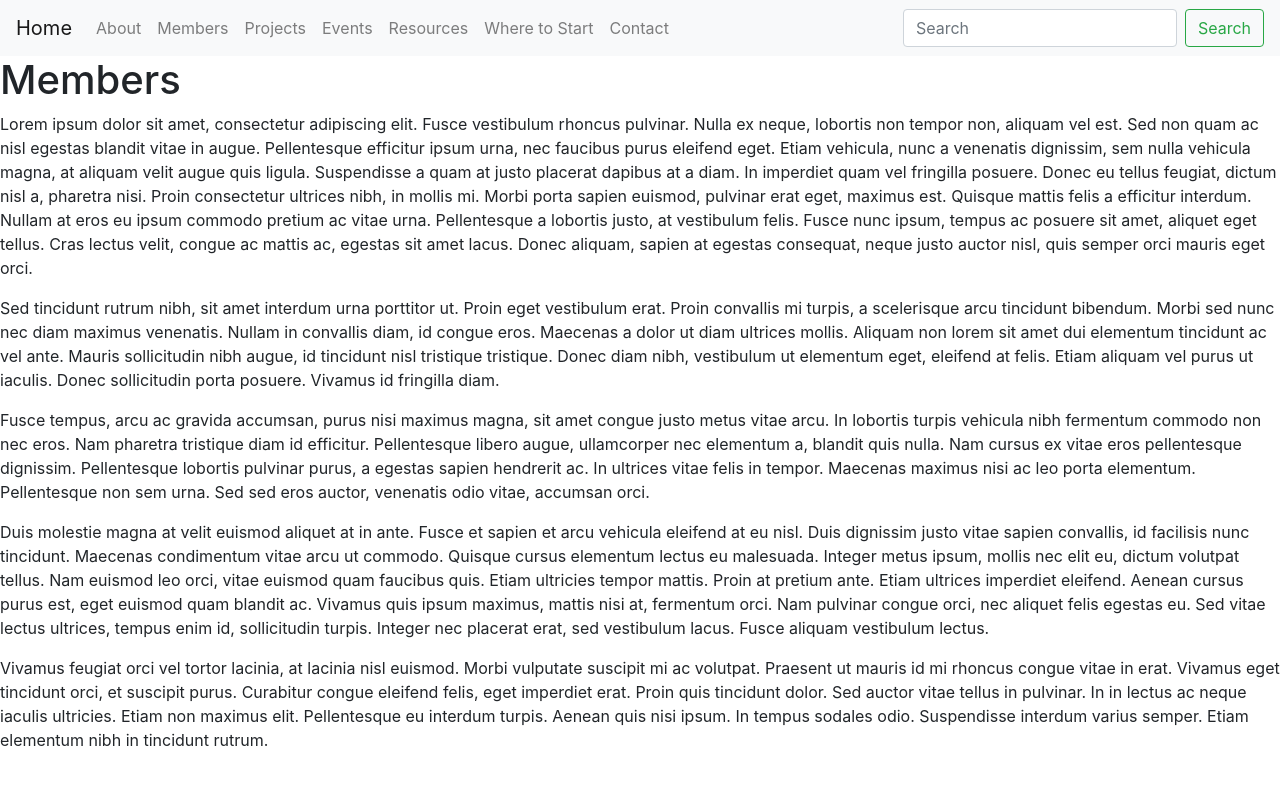
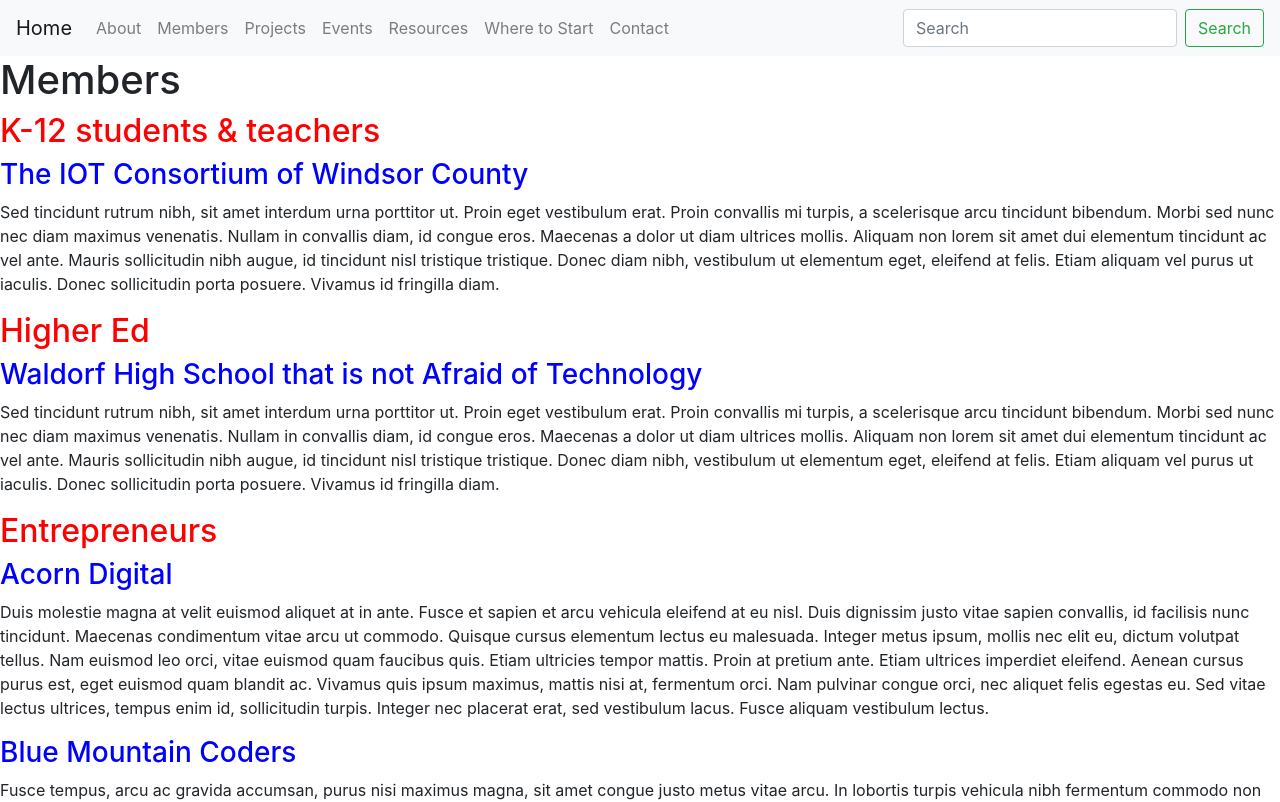
Before and after one commit to rookervt/learn-ng-routing, an Angular app: page /members in a window 1280 px wide. Shown: the top 802 px of the page. Built offline with nearby package versions, Linux system fonts and the light colour scheme.

Commit message:
Add sub-heads to content to reflect categories.

```diff
--- a/src/app/about/about.component.html
+++ b/src/app/about/about.component.html
@@ -1,4 +1,22 @@
 <h1>About</h1>
+
+<h2 style="color:red;">Mission/Vision</h2>
+<p>
+Sed tincidunt rutrum nibh, sit amet interdum urna porttitor ut. Proin eget vestibulum erat. Proin convallis mi turpis, a scelerisque arcu tincidunt bibendum. Morbi sed nunc nec diam maximus venenatis. Nullam in convallis diam, id congue eros. Maecenas a dolor ut diam ultrices mollis. Aliquam non lorem sit amet dui elementum tincidunt ac vel ante. Mauris sollicitudin nibh augue, id tincidunt nisl tristique tristique. Donec diam nibh, vestibulum ut elementum eget, eleifend at felis. Etiam aliquam vel purus ut iaculis. Donec sollicitudin porta posuere. Vivamus id fringilla diam.
+</p>
+<h2 style="color:red;">Members</h2>
+<p>
+Fusce tempus, arcu ac gravida accumsan, purus nisi maximus magna, sit amet congue justo metus vitae arcu. In lobortis turpis vehicula nibh fermentum commodo non nec eros. Nam pharetra tristique diam id efficitur. Pellentesque libero augue, ullamcorper nec elementum a, blandit quis nulla. Nam cursus ex vitae eros pellentesque dignissim. Pellentesque lobortis pulvinar purus, a egestas sapien hendrerit ac. In ultrices vitae felis in tempor. Maecenas maximus nisi ac leo porta elementum. Pellentesque non sem urna. Sed sed eros auctor, venenatis odio vitae, accumsan orci.
+</p><h2 style="color:red;">The Team</h2>
+<p>
+Duis molestie magna at velit euismod aliquet at in ante. Fusce et sapien et arcu vehicula eleifend at eu nisl. Duis dignissim justo vitae sapien convallis, id facilisis nunc tincidunt. Maecenas condimentum vitae arcu ut commodo. Quisque cursus elementum lectus eu malesuada. Integer metus ipsum, mollis nec elit eu, dictum volutpat tellus. Nam euismod leo orci, vitae euismod quam faucibus quis. Etiam ultricies tempor mattis. Proin at pretium ante. Etiam ultrices imperdiet eleifend. Aenean cursus purus est, eget euismod quam blandit ac. Vivamus quis ipsum maximus, mattis nisi at, fermentum orci. Nam pulvinar congue orci, nec aliquet felis egestas eu. Sed vitae lectus ultrices, tempus enim id, sollicitudin turpis. Integer nec placerat erat, sed vestibulum lacus. Fusce aliquam vestibulum lectus.
+</p>
+<ul>
+  <li>Person 1</li>
+  <li>Person 2</li>
+  <li>Person 3</li>
+</ul>
+
 <p>
   Site created by Nelson Rooker to get accustomed to working with Bootstrap and the Angular 6 Routing Module.
 </p>
--- a/src/app/events/events.component.html
+++ b/src/app/events/events.component.html
@@ -1,4 +1,5 @@
 <h1>Events</h1>
+<h2 style="color:red;">Annual Conference</h2>
 <p>
   Lorem ipsum dolor sit amet, consectetur adipiscing elit. Fusce vestibulum rhoncus pulvinar. Nulla ex neque, lobortis non tempor non, aliquam vel est. Sed non quam ac nisl egestas blandit vitae in augue. Pellentesque efficitur ipsum urna, nec faucibus purus eleifend eget. Etiam vehicula, nunc a venenatis dignissim, sem nulla vehicula magna, at aliquam velit augue quis ligula. Suspendisse a quam at justo placerat dapibus at a diam. In imperdiet quam vel fringilla posuere. Donec eu tellus feugiat, dictum nisl a, pharetra nisi. Proin consectetur ultrices nibh, in mollis mi. Morbi porta sapien euismod, pulvinar erat eget, maximus est. Quisque mattis felis a efficitur interdum. Nullam at eros eu ipsum commodo pretium ac vitae urna. Pellentesque a lobortis justo, at vestibulum felis. Fusce nunc ipsum, tempus ac posuere sit amet, aliquet eget tellus. Cras lectus velit, congue ac mattis ac, egestas sit amet lacus. Donec aliquam, sapien at egestas consequat, neque justo auctor nisl, quis semper orci mauris eget orci.
 </p>
--- a/src/app/members/members.component.html
+++ b/src/app/members/members.component.html
@@ -1,16 +1,25 @@
 <h1>Members</h1>
-<p>
-  Lorem ipsum dolor sit amet, consectetur adipiscing elit. Fusce vestibulum rhoncus pulvinar. Nulla ex neque, lobortis non tempor non, aliquam vel est. Sed non quam ac nisl egestas blandit vitae in augue. Pellentesque efficitur ipsum urna, nec faucibus purus eleifend eget. Etiam vehicula, nunc a venenatis dignissim, sem nulla vehicula magna, at aliquam velit augue quis ligula. Suspendisse a quam at justo placerat dapibus at a diam. In imperdiet quam vel fringilla posuere. Donec eu tellus feugiat, dictum nisl a, pharetra nisi. Proin consectetur ultrices nibh, in mollis mi. Morbi porta sapien euismod, pulvinar erat eget, maximus est. Quisque mattis felis a efficitur interdum. Nullam at eros eu ipsum commodo pretium ac vitae urna. Pellentesque a lobortis justo, at vestibulum felis. Fusce nunc ipsum, tempus ac posuere sit amet, aliquet eget tellus. Cras lectus velit, congue ac mattis ac, egestas sit amet lacus. Donec aliquam, sapien at egestas consequat, neque justo auctor nisl, quis semper orci mauris eget orci.
-</p>
+<h2 style="color:red;">K-12 students &amp; teachers</h2>
+  <h3 style="color:blue;">The IOT Consortium of Windsor County</h3>
   <p>
   Sed tincidunt rutrum nibh, sit amet interdum urna porttitor ut. Proin eget vestibulum erat. Proin convallis mi turpis, a scelerisque arcu tincidunt bibendum. Morbi sed nunc nec diam maximus venenatis. Nullam in convallis diam, id congue eros. Maecenas a dolor ut diam ultrices mollis. Aliquam non lorem sit amet dui elementum tincidunt ac vel ante. Mauris sollicitudin nibh augue, id tincidunt nisl tristique tristique. Donec diam nibh, vestibulum ut elementum eget, eleifend at felis. Etiam aliquam vel purus ut iaculis. Donec sollicitudin porta posuere. Vivamus id fringilla diam.
   </p>
+<h2 style="color:red;">Higher Ed</h2>
+  <h3 style="color:blue;">Waldorf High School that is not Afraid of Technology</h3>
+  <p>
+  Sed tincidunt rutrum nibh, sit amet interdum urna porttitor ut. Proin eget vestibulum erat. Proin convallis mi turpis, a scelerisque arcu tincidunt bibendum. Morbi sed nunc nec diam maximus venenatis. Nullam in convallis diam, id congue eros. Maecenas a dolor ut diam ultrices mollis. Aliquam non lorem sit amet dui elementum tincidunt ac vel ante. Mauris sollicitudin nibh augue, id tincidunt nisl tristique tristique. Donec diam nibh, vestibulum ut elementum eget, eleifend at felis. Etiam aliquam vel purus ut iaculis. Donec sollicitudin porta posuere. Vivamus id fringilla diam.
+  </p>
+<h2 style="color:red;">Entrepreneurs</h2>
+  <h3 style="color:blue;">Acorn Digital</h3>
+  <p>
+  Duis molestie magna at velit euismod aliquet at in ante. Fusce et sapien et arcu vehicula eleifend at eu nisl. Duis dignissim justo vitae sapien convallis, id facilisis nunc tincidunt. Maecenas condimentum vitae arcu ut commodo. Quisque cursus elementum lectus eu malesuada. Integer metus ipsum, mollis nec elit eu, dictum volutpat tellus. Nam euismod leo orci, vitae euismod quam faucibus quis. Etiam ultricies tempor mattis. Proin at pretium ante. Etiam ultrices imperdiet eleifend. Aenean cursus purus est, eget euismod quam blandit ac. Vivamus quis ipsum maximus, mattis nisi at, fermentum orci. Nam pulvinar congue orci, nec aliquet felis egestas eu. Sed vitae lectus ultrices, tempus enim id, sollicitudin turpis. Integer nec placerat erat, sed vestibulum lacus. Fusce aliquam vestibulum lectus.
+  </p>
+  <h3 style="color:blue;">Blue Mountain Coders</h3>
   <p>
   Fusce tempus, arcu ac gravida accumsan, purus nisi maximus magna, sit amet congue justo metus vitae arcu. In lobortis turpis vehicula nibh fermentum commodo non nec eros. Nam pharetra tristique diam id efficitur. Pellentesque libero augue, ullamcorper nec elementum a, blandit quis nulla. Nam cursus ex vitae eros pellentesque dignissim. Pellentesque lobortis pulvinar purus, a egestas sapien hendrerit ac. In ultrices vitae felis in tempor. Maecenas maximus nisi ac leo porta elementum. Pellentesque non sem urna. Sed sed eros auctor, venenatis odio vitae, accumsan orci.
   </p>
+<h2 style="color:red;">IoT Companies</h2>
+<h3 style="color:blue;">A Really Big Company That Starts with <b>M</b></h3>
   <p>
-Duis molestie magna at velit euismod aliquet at in ante. Fusce et sapien et arcu vehicula eleifend at eu nisl. Duis dignissim justo vitae sapien convallis, id facilisis nunc tincidunt. Maecenas condimentum vitae arcu ut commodo. Quisque cursus elementum lectus eu malesuada. Integer metus ipsum, mollis nec elit eu, dictum volutpat tellus. Nam euismod leo orci, vitae euismod quam faucibus quis. Etiam ultricies tempor mattis. Proin at pretium ante. Etiam ultrices imperdiet eleifend. Aenean cursus purus est, eget euismod quam blandit ac. Vivamus quis ipsum maximus, mattis nisi at, fermentum orci. Nam pulvinar congue orci, nec aliquet felis egestas eu. Sed vitae lectus ultrices, tempus enim id, sollicitudin turpis. Integer nec placerat erat, sed vestibulum lacus. Fusce aliquam vestibulum lectus.
+  Fusce tempus, arcu ac gravida accumsan, purus nisi maximus magna, sit amet congue justo metus vitae arcu. In lobortis turpis vehicula nibh fermentum commodo non nec eros. Nam pharetra tristique diam id efficitur. Pellentesque libero augue, ullamcorper nec elementum a, blandit quis nulla. Nam cursus ex vitae eros pellentesque dignissim. Pellentesque lobortis pulvinar purus, a egestas sapien hendrerit ac. In ultrices vitae felis in tempor. Maecenas maximus nisi ac leo porta elementum. Pellentesque non sem urna. Sed sed eros auctor, venenatis odio vitae, accumsan orci.
   </p>
-<p>
-Vivamus feugiat orci vel tortor lacinia, at lacinia nisl euismod. Morbi vulputate suscipit mi ac volutpat. Praesent ut mauris id mi rhoncus congue vitae in erat. Vivamus eget tincidunt orci, et suscipit purus. Curabitur congue eleifend felis, eget imperdiet erat. Proin quis tincidunt dolor. Sed auctor vitae tellus in pulvinar. In in lectus ac neque iaculis ultricies. Etiam non maximus elit. Pellentesque eu interdum turpis. Aenean quis nisi ipsum. In tempus sodales odio. Suspendisse interdum varius semper. Etiam elementum nibh in tincidunt rutrum.
-</p>
--- a/src/app/projects/projects.component.html
+++ b/src/app/projects/projects.component.html
@@ -1,13 +1,17 @@
 <h1>Projects</h1>
+<h2 style="color:red;">Is Mom Okay</h2>
 <p>
   Lorem ipsum dolor sit amet, consectetur adipiscing elit. Fusce vestibulum rhoncus pulvinar. Nulla ex neque, lobortis non tempor non, aliquam vel est. Sed non quam ac nisl egestas blandit vitae in augue. Pellentesque efficitur ipsum urna, nec faucibus purus eleifend eget. Etiam vehicula, nunc a venenatis dignissim, sem nulla vehicula magna, at aliquam velit augue quis ligula. Suspendisse a quam at justo placerat dapibus at a diam. In imperdiet quam vel fringilla posuere. Donec eu tellus feugiat, dictum nisl a, pharetra nisi. Proin consectetur ultrices nibh, in mollis mi. Morbi porta sapien euismod, pulvinar erat eget, maximus est. Quisque mattis felis a efficitur interdum. Nullam at eros eu ipsum commodo pretium ac vitae urna. Pellentesque a lobortis justo, at vestibulum felis. Fusce nunc ipsum, tempus ac posuere sit amet, aliquet eget tellus. Cras lectus velit, congue ac mattis ac, egestas sit amet lacus. Donec aliquam, sapien at egestas consequat, neque justo auctor nisl, quis semper orci mauris eget orci.
 </p>
+<h2 style="color:red;">Beacons of Gondor</h2>
 <p>
 Sed tincidunt rutrum nibh, sit amet interdum urna porttitor ut. Proin eget vestibulum erat. Proin convallis mi turpis, a scelerisque arcu tincidunt bibendum. Morbi sed nunc nec diam maximus venenatis. Nullam in convallis diam, id congue eros. Maecenas a dolor ut diam ultrices mollis. Aliquam non lorem sit amet dui elementum tincidunt ac vel ante. Mauris sollicitudin nibh augue, id tincidunt nisl tristique tristique. Donec diam nibh, vestibulum ut elementum eget, eleifend at felis. Etiam aliquam vel purus ut iaculis. Donec sollicitudin porta posuere. Vivamus id fringilla diam.
 </p>
+<h2 style="color:red;">Here Comes the Sun</h2>
 <p>
 Fusce tempus, arcu ac gravida accumsan, purus nisi maximus magna, sit amet congue justo metus vitae arcu. In lobortis turpis vehicula nibh fermentum commodo non nec eros. Nam pharetra tristique diam id efficitur. Pellentesque libero augue, ullamcorper nec elementum a, blandit quis nulla. Nam cursus ex vitae eros pellentesque dignissim. Pellentesque lobortis pulvinar purus, a egestas sapien hendrerit ac. In ultrices vitae felis in tempor. Maecenas maximus nisi ac leo porta elementum. Pellentesque non sem urna. Sed sed eros auctor, venenatis odio vitae, accumsan orci.
 </p>
+<h2 style="color:red;">Reward Machine</h2>
 <p>
 Duis molestie magna at velit euismod aliquet at in ante. Fusce et sapien et arcu vehicula eleifend at eu nisl. Duis dignissim justo vitae sapien convallis, id facilisis nunc tincidunt. Maecenas condimentum vitae arcu ut commodo. Quisque cursus elementum lectus eu malesuada. Integer metus ipsum, mollis nec elit eu, dictum volutpat tellus. Nam euismod leo orci, vitae euismod quam faucibus quis. Etiam ultricies tempor mattis. Proin at pretium ante. Etiam ultrices imperdiet eleifend. Aenean cursus purus est, eget euismod quam blandit ac. Vivamus quis ipsum maximus, mattis nisi at, fermentum orci. Nam pulvinar congue orci, nec aliquet felis egestas eu. Sed vitae lectus ultrices, tempus enim id, sollicitudin turpis. Integer nec placerat erat, sed vestibulum lacus. Fusce aliquam vestibulum lectus.
 </p>
--- a/src/app/resources/resources.component.html
+++ b/src/app/resources/resources.component.html
@@ -1,16 +1,13 @@
 <h1>Resources</h1>
+<h2 style="color:red;">Curriculum (open source)</h2>
 <p>
   Lorem ipsum dolor sit amet, consectetur adipiscing elit. Fusce vestibulum rhoncus pulvinar. Nulla ex neque, lobortis non tempor non, aliquam vel est. Sed non quam ac nisl egestas blandit vitae in augue. Pellentesque efficitur ipsum urna, nec faucibus purus eleifend eget. Etiam vehicula, nunc a venenatis dignissim, sem nulla vehicula magna, at aliquam velit augue quis ligula. Suspendisse a quam at justo placerat dapibus at a diam. In imperdiet quam vel fringilla posuere. Donec eu tellus feugiat, dictum nisl a, pharetra nisi. Proin consectetur ultrices nibh, in mollis mi. Morbi porta sapien euismod, pulvinar erat eget, maximus est. Quisque mattis felis a efficitur interdum. Nullam at eros eu ipsum commodo pretium ac vitae urna. Pellentesque a lobortis justo, at vestibulum felis. Fusce nunc ipsum, tempus ac posuere sit amet, aliquet eget tellus. Cras lectus velit, congue ac mattis ac, egestas sit amet lacus. Donec aliquam, sapien at egestas consequat, neque justo auctor nisl, quis semper orci mauris eget orci.
 </p>
+<h2 style="color:red;">Capstone Projects (with rubrics)</h2>
 <p>
 Sed tincidunt rutrum nibh, sit amet interdum urna porttitor ut. Proin eget vestibulum erat. Proin convallis mi turpis, a scelerisque arcu tincidunt bibendum. Morbi sed nunc nec diam maximus venenatis. Nullam in convallis diam, id congue eros. Maecenas a dolor ut diam ultrices mollis. Aliquam non lorem sit amet dui elementum tincidunt ac vel ante. Mauris sollicitudin nibh augue, id tincidunt nisl tristique tristique. Donec diam nibh, vestibulum ut elementum eget, eleifend at felis. Etiam aliquam vel purus ut iaculis. Donec sollicitudin porta posuere. Vivamus id fringilla diam.
 </p>
+<h2 style="color:red;">Useful links (adafruit IoT)</h2>
 <p>
 Fusce tempus, arcu ac gravida accumsan, purus nisi maximus magna, sit amet congue justo metus vitae arcu. In lobortis turpis vehicula nibh fermentum commodo non nec eros. Nam pharetra tristique diam id efficitur. Pellentesque libero augue, ullamcorper nec elementum a, blandit quis nulla. Nam cursus ex vitae eros pellentesque dignissim. Pellentesque lobortis pulvinar purus, a egestas sapien hendrerit ac. In ultrices vitae felis in tempor. Maecenas maximus nisi ac leo porta elementum. Pellentesque non sem urna. Sed sed eros auctor, venenatis odio vitae, accumsan orci.
 </p>
-<p>
-Duis molestie magna at velit euismod aliquet at in ante. Fusce et sapien et arcu vehicula eleifend at eu nisl. Duis dignissim justo vitae sapien convallis, id facilisis nunc tincidunt. Maecenas condimentum vitae arcu ut commodo. Quisque cursus elementum lectus eu malesuada. Integer metus ipsum, mollis nec elit eu, dictum volutpat tellus. Nam euismod leo orci, vitae euismod quam faucibus quis. Etiam ultricies tempor mattis. Proin at pretium ante. Etiam ultrices imperdiet eleifend. Aenean cursus purus est, eget euismod quam blandit ac. Vivamus quis ipsum maximus, mattis nisi at, fermentum orci. Nam pulvinar congue orci, nec aliquet felis egestas eu. Sed vitae lectus ultrices, tempus enim id, sollicitudin turpis. Integer nec placerat erat, sed vestibulum lacus. Fusce aliquam vestibulum lectus.
-</p>
-<p>
-Vivamus feugiat orci vel tortor lacinia, at lacinia nisl euismod. Morbi vulputate suscipit mi ac volutpat. Praesent ut mauris id mi rhoncus congue vitae in erat. Vivamus eget tincidunt orci, et suscipit purus. Curabitur congue eleifend felis, eget imperdiet erat. Proin quis tincidunt dolor. Sed auctor vitae tellus in pulvinar. In in lectus ac neque iaculis ultricies. Etiam non maximus elit. Pellentesque eu interdum turpis. Aenean quis nisi ipsum. In tempus sodales odio. Suspendisse interdum varius semper. Etiam elementum nibh in tincidunt rutrum.
-</p>
--- a/src/app/start/start.component.html
+++ b/src/app/start/start.component.html
@@ -1,16 +1,16 @@
 <h1>Where to Start</h1>
+<h2 style="color:red;">Students</h2>
 <p>
   Lorem ipsum dolor sit amet, consectetur adipiscing elit. Fusce vestibulum rhoncus pulvinar. Nulla ex neque, lobortis non tempor non, aliquam vel est. Sed non quam ac nisl egestas blandit vitae in augue. Pellentesque efficitur ipsum urna, nec faucibus purus eleifend eget. Etiam vehicula, nunc a venenatis dignissim, sem nulla vehicula magna, at aliquam velit augue quis ligula. Suspendisse a quam at justo placerat dapibus at a diam. In imperdiet quam vel fringilla posuere. Donec eu tellus feugiat, dictum nisl a, pharetra nisi. Proin consectetur ultrices nibh, in mollis mi. Morbi porta sapien euismod, pulvinar erat eget, maximus est. Quisque mattis felis a efficitur interdum. Nullam at eros eu ipsum commodo pretium ac vitae urna. Pellentesque a lobortis justo, at vestibulum felis. Fusce nunc ipsum, tempus ac posuere sit amet, aliquet eget tellus. Cras lectus velit, congue ac mattis ac, egestas sit amet lacus. Donec aliquam, sapien at egestas consequat, neque justo auctor nisl, quis semper orci mauris eget orci.
 </p>
+<h2 style="color:red;">Teachers &amp; Administrators</h2>
 <p>
 Sed tincidunt rutrum nibh, sit amet interdum urna porttitor ut. Proin eget vestibulum erat. Proin convallis mi turpis, a scelerisque arcu tincidunt bibendum. Morbi sed nunc nec diam maximus venenatis. Nullam in convallis diam, id congue eros. Maecenas a dolor ut diam ultrices mollis. Aliquam non lorem sit amet dui elementum tincidunt ac vel ante. Mauris sollicitudin nibh augue, id tincidunt nisl tristique tristique. Donec diam nibh, vestibulum ut elementum eget, eleifend at felis. Etiam aliquam vel purus ut iaculis. Donec sollicitudin porta posuere. Vivamus id fringilla diam.
 </p>
+<h2 style="color:red;">Entrepreneurs / Career changers</h2>
 <p>
 Fusce tempus, arcu ac gravida accumsan, purus nisi maximus magna, sit amet congue justo metus vitae arcu. In lobortis turpis vehicula nibh fermentum commodo non nec eros. Nam pharetra tristique diam id efficitur. Pellentesque libero augue, ullamcorper nec elementum a, blandit quis nulla. Nam cursus ex vitae eros pellentesque dignissim. Pellentesque lobortis pulvinar purus, a egestas sapien hendrerit ac. In ultrices vitae felis in tempor. Maecenas maximus nisi ac leo porta elementum. Pellentesque non sem urna. Sed sed eros auctor, venenatis odio vitae, accumsan orci.
 </p>
-<p>
+<h2 style="color:red;">IoT businesses</h2><p>
 Duis molestie magna at velit euismod aliquet at in ante. Fusce et sapien et arcu vehicula eleifend at eu nisl. Duis dignissim justo vitae sapien convallis, id facilisis nunc tincidunt. Maecenas condimentum vitae arcu ut commodo. Quisque cursus elementum lectus eu malesuada. Integer metus ipsum, mollis nec elit eu, dictum volutpat tellus. Nam euismod leo orci, vitae euismod quam faucibus quis. Etiam ultricies tempor mattis. Proin at pretium ante. Etiam ultrices imperdiet eleifend. Aenean cursus purus est, eget euismod quam blandit ac. Vivamus quis ipsum maximus, mattis nisi at, fermentum orci. Nam pulvinar congue orci, nec aliquet felis egestas eu. Sed vitae lectus ultrices, tempus enim id, sollicitudin turpis. Integer nec placerat erat, sed vestibulum lacus. Fusce aliquam vestibulum lectus.
 </p>
-<p>
-Vivamus feugiat orci vel tortor lacinia, at lacinia nisl euismod. Morbi vulputate suscipit mi ac volutpat. Praesent ut mauris id mi rhoncus congue vitae in erat. Vivamus eget tincidunt orci, et suscipit purus. Curabitur congue eleifend felis, eget imperdiet erat. Proin quis tincidunt dolor. Sed auctor vitae tellus in pulvinar. In in lectus ac neque iaculis ultricies. Etiam non maximus elit. Pellentesque eu interdum turpis. Aenean quis nisi ipsum. In tempus sodales odio. Suspendisse interdum varius semper. Etiam elementum nibh in tincidunt rutrum.
-</p>
```
Lines whose indentation alone changed are shown as unchanged.
